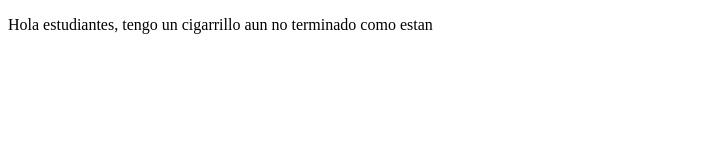
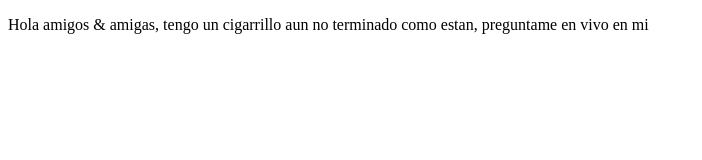
Before and after one commit to eduvowo/personalprojects, a plain HTML site: page index.html in a window 1280 px wide. Shown: the whole page, without its empty margins (0-702 px from the left). Drawn offline with Linux system fonts and the light colour scheme.

```diff
--- a/index.html
+++ b/index.html
@@ -8,8 +8,8 @@
 </head>
 <body>
     <p>
-        Hola estudiantes, tengo un cigarrillo aun no terminado
-        como estan
+        Hola amigos & amigas, tengo un cigarrillo aun no terminado
+        como estan, preguntame en vivo en mi
     </p>
 </body>
 </html>
```
Also changed, not shown: 1 other file.
